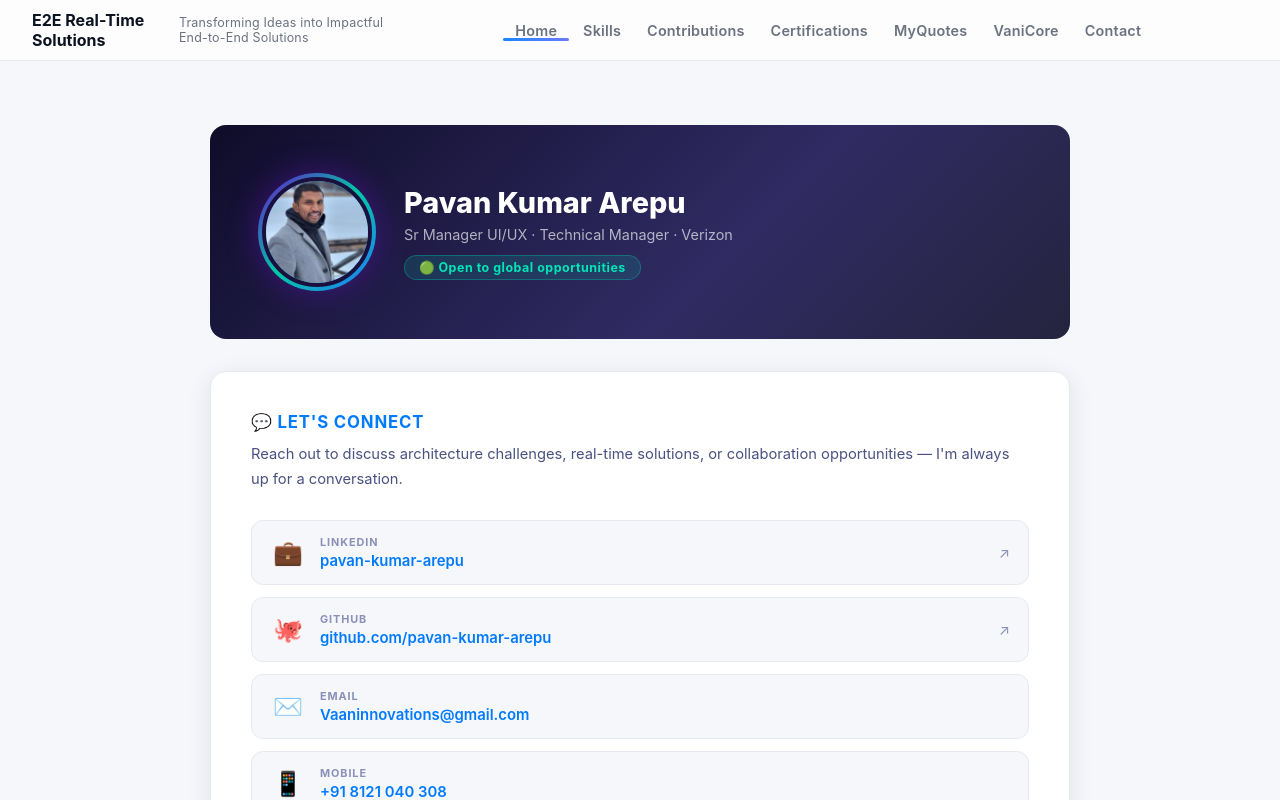
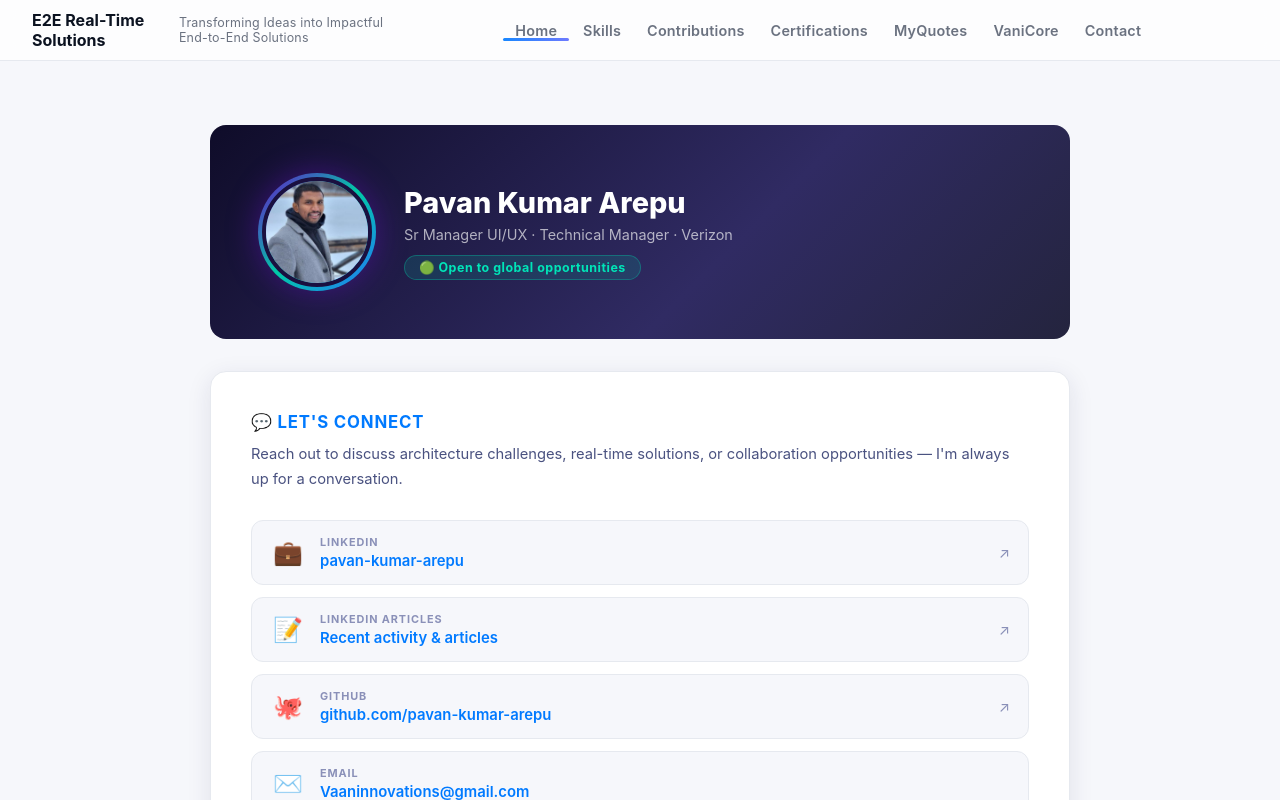
Before and after one commit to pavan-kumar-arepu/E2EMobileAppsSite, a React (Create React App) app: page /contact in a window 1280 px wide. Shown: the top 800 px of the page. Built offline with nearby package versions, Linux system fonts and the light colour scheme; no server answers.

Commit message:
Add LinkedIn recent-activity link to Contact and Contributions

```diff
--- a/src/components/Tabs/Contact/Contact.js
+++ b/src/components/Tabs/Contact/Contact.js
@@ -8,6 +8,12 @@ const CONTACT_ROWS = [
     label: "LinkedIn",
     href: "https://www.linkedin.com/in/pavan-kumar-arepu-software-architect-engineer/",
     value: "pavan-kumar-arepu",
+  },
+  {
+    icon: "📝",
+    label: "LinkedIn Articles",
+    href: "https://www.linkedin.com/in/pavan-kumar-arepu-software-architect-engineer/recent-activity/all/",
+    value: "Recent activity & articles",
   },
   {
     icon: "🐙",
--- a/src/components/Tabs/Contributions/ContributionScreen.js
+++ b/src/components/Tabs/Contributions/ContributionScreen.js
@@ -224,7 +224,10 @@ const Contributions = () => {
 
         {selectedTab === "Articles" && (
           <>
-            {/* <SectionTitle>LinkedIn Articles</SectionTitle> */}
+              {/* <SectionTitle>LinkedIn Articles</SectionTitle> */}
+              <div style={{ marginBottom: 12, textAlign: 'center' }}>
+                <a href="https://www.linkedin.com/in/pavan-kumar-arepu-software-architect-engineer/recent-activity/all/" target="_blank" rel="noreferrer">View all LinkedIn activity & articles</a>
+              </div>
             <ArticleSection>
               {articles.map((article, index) => (
                 <CardItem key={index} {...article} isArticle />
```
